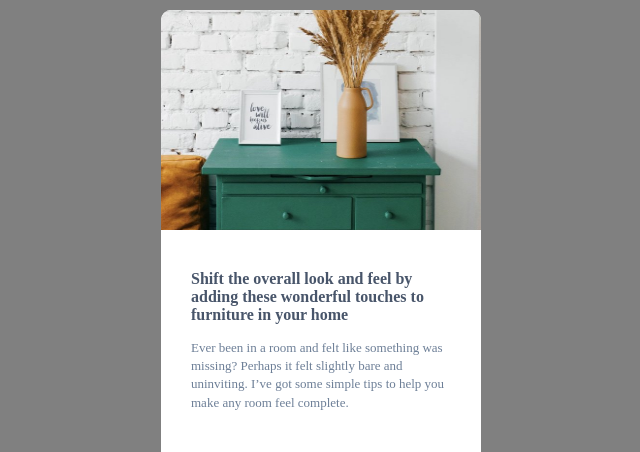
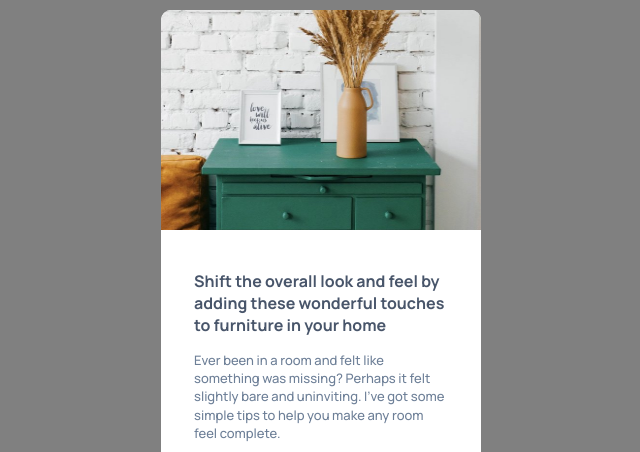
Before and after one commit to Pi-Gul/article-preview, a plain HTML site: page index.html in a window 1280 px wide. Shown: the top 452 px of the page, without its empty margins (319-959 px from the left). Drawn offline with Linux system fonts and the light colour scheme.

Commit message:
added the font

```diff
--- a/index.html
+++ b/index.html
@@ -5,6 +5,7 @@
 		<meta name='viewport' content='width=device-width, initial-scale=1.0'> <!-- displays site properly based on user's device -->
 		<link rel='icon' type='image/png' sizes='32x32' href='./images/favicon-32x32.png'>
 		<link rel='stylesheet' type='text/css' href='./styles/style.css'>
+		<link href="https://fonts.googleapis.com/css2?family=Manrope:wght@500;700&display=swap" rel="stylesheet">
 		<title>Frontend Mentor | Article preview component</title>
 	</head>
 
--- a/styles/style.css
+++ b/styles/style.css
@@ -6,7 +6,8 @@
 html {
   font-size: 16px;
   background-color: grey;
-  --main-padding: 0px 30px;
+  font-family: 'Manrope', sans-serif;
+  --main-padding: 0px 33px;
 }
 body {
   width: 320px;
```
